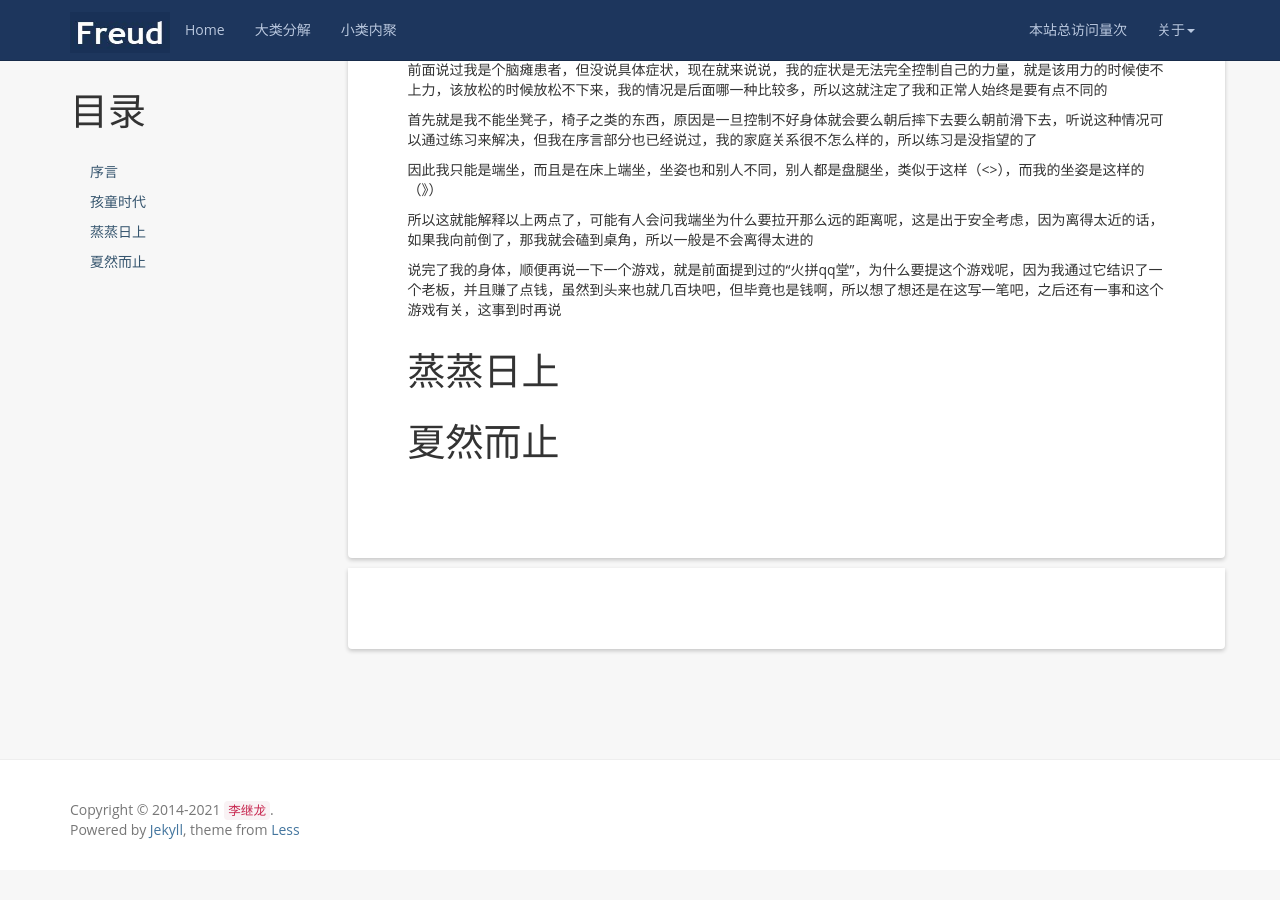
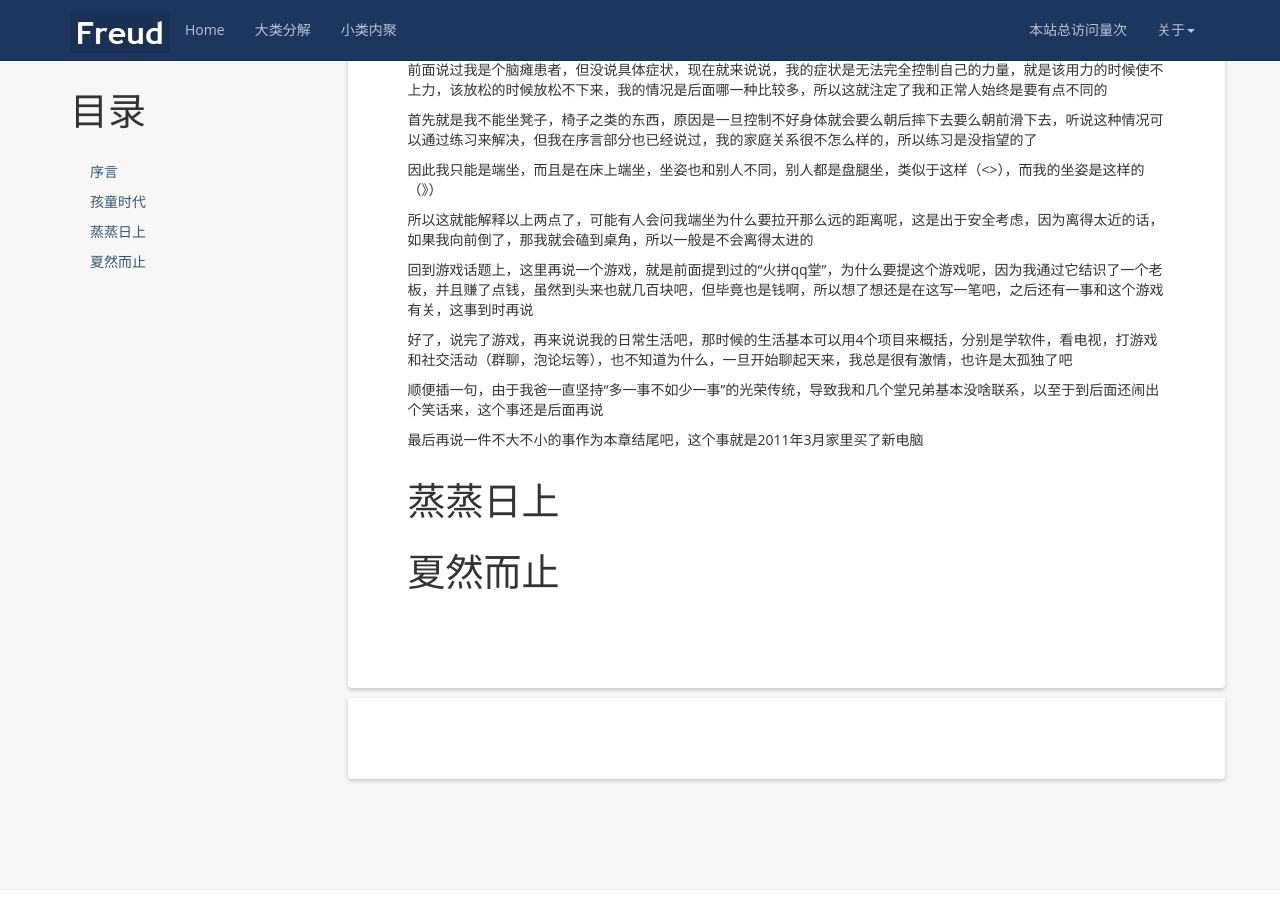
Before and after one commit to kljzndx/My-Blog, a Jekyll site: the page built from _posts/2021-07-07-autobiography.md, in a window 1280 px wide and 900 px high, scrolled down 1997 px. Built offline with Jekyll 4.4.1, drawn with Linux system fonts in a browser that asks for light colours; nearby versions of some CDN libraries; comment, search, counter and statistics services are not loaded; before the commit the page ends 2867 px from its top, so only the background shows below that.

Commit message:
游手好闲章节编写完成

```diff
--- a/_posts/2021-07-07-autobiography.md
+++ b/_posts/2021-07-07-autobiography.md
@@ -77,7 +77,13 @@ tags: [自传]
 
 所以这就能解释以上两点了，可能有人会问我端坐为什么要拉开那么远的距离呢，这是出于安全考虑，因为离得太近的话，如果我向前倒了，那我就会磕到桌角，所以一般是不会离得太进的
 
-说完了我的身体，顺便再说一下一个游戏，就是前面提到过的“火拼qq堂”，为什么要提这个游戏呢，因为我通过它结识了一个老板，并且赚了点钱，虽然到头来也就几百块吧，但毕竟也是钱啊，所以想了想还是在这写一笔吧，之后还有一事和这个游戏有关，这事到时再说
+回到游戏话题上，这里再说一个游戏，就是前面提到过的“火拼qq堂”，为什么要提这个游戏呢，因为我通过它结识了一个老板，并且赚了点钱，虽然到头来也就几百块吧，但毕竟也是钱啊，所以想了想还是在这写一笔吧，之后还有一事和这个游戏有关，这事到时再说
+
+好了，说完了游戏，再来说说我的日常生活吧，那时候的生活基本可以用4个项目来概括，分别是学软件，看电视，打游戏和社交活动（群聊，泡论坛等），也不知道为什么，一旦开始聊起天来，我总是很有激情，也许是太孤独了吧
+
+顺便插一句，由于我爸一直坚持“多一事不如少一事”的光荣传统，导致我和几个堂兄弟基本没啥联系，以至于到后面还闹出个笑话来，这个事还是后面再说
+
+最后再说一件不大不小的事作为本章结尾吧，这个事就是2011年3月家里买了新电脑
 
 # 蒸蒸日上
 
```
